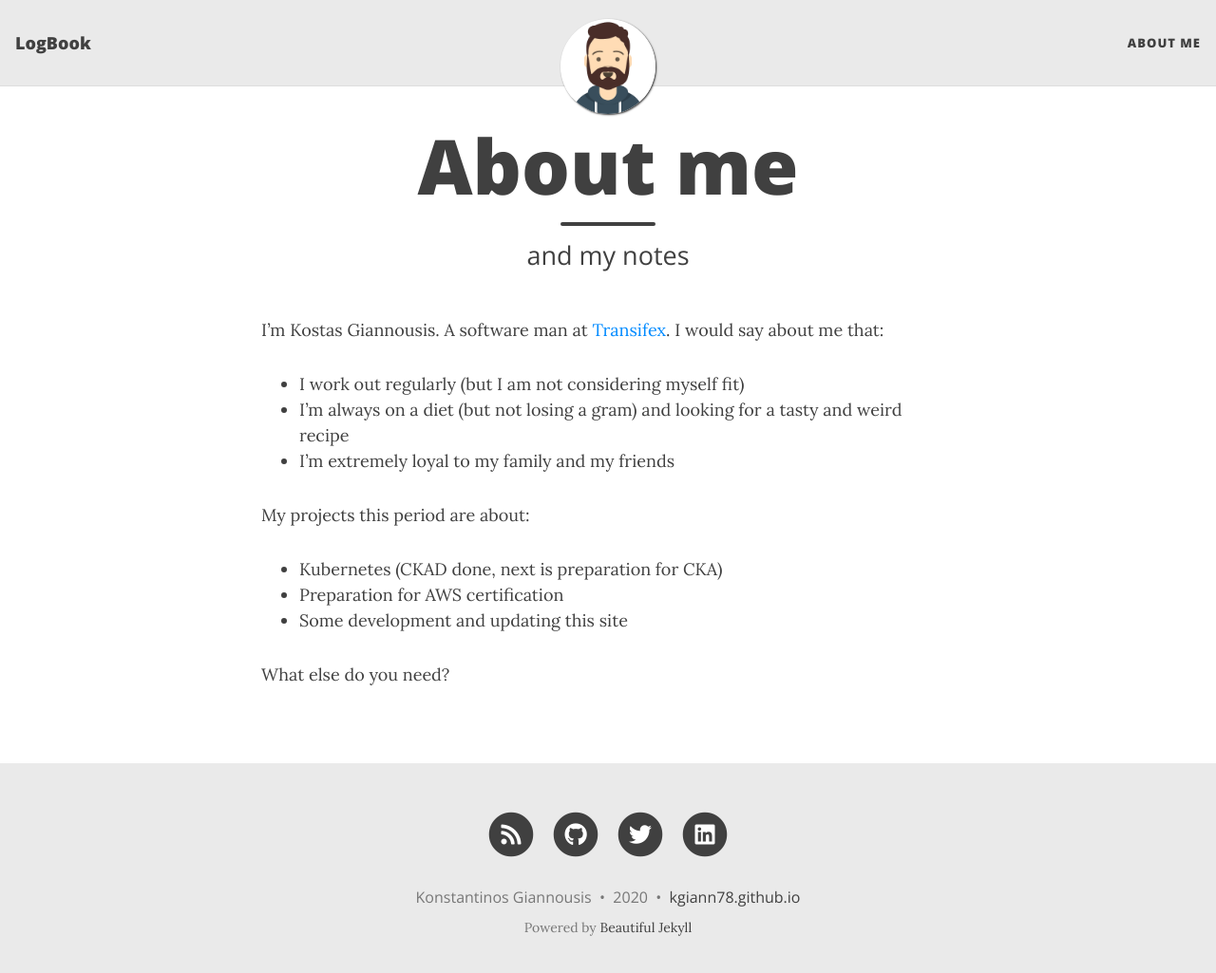
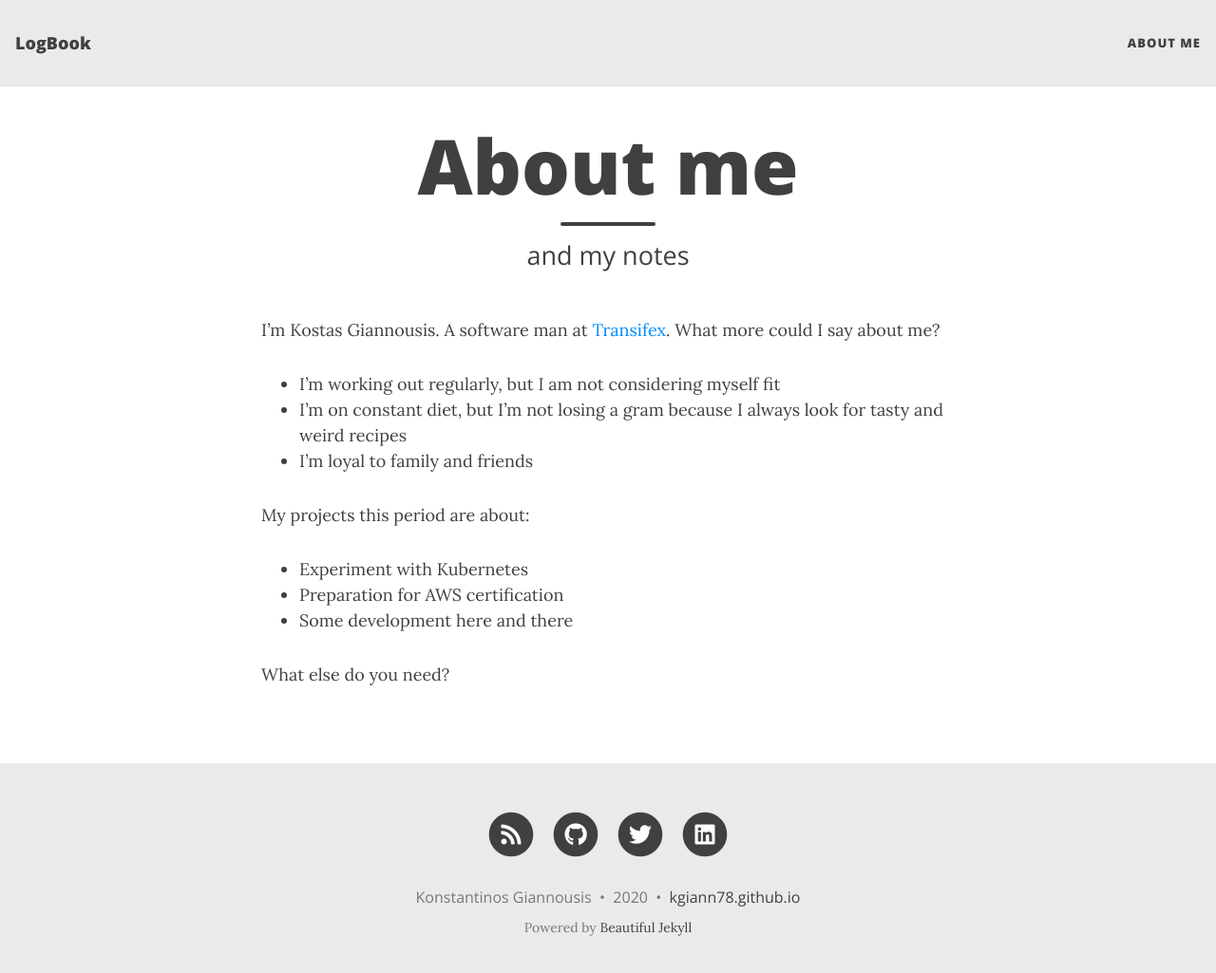
Before and after one commit to kgiann78/kgiann78.github.io, a Jekyll site: the page built from aboutme.md, in a window 1280 px wide and 1038 px high. Shown: the top 1025 px of the window at 95% size. Built offline with Jekyll 4.4.1, drawn with Linux system fonts in a browser that asks for light colours; nearby versions of some CDN libraries.

```diff
--- a/_config.yml
+++ b/_config.yml
@@ -25,10 +25,10 @@ navbar-links:
 # Image to show in the navigation bar - works best with a square image
 # Remove this parameter if you don't want an image in the navbar
 # avatar: "/assets/img/avatar-icon.png"
-avatar: "/assets/img/memoji.png"
+#avatar: "/assets/img/memoji.png"
 
 # By default, the image is cut into a circle. You can disable this behaviour by setting 'round-avatar: false'
-round-avatar: true
+#round-avatar: true
 
 # If you want to have an image logo in the top-left corner instead of having the title of the website,
 # then specify the following parameter
--- a/aboutme.md
+++ b/aboutme.md
@@ -4,17 +4,17 @@ title: About me
 subtitle: and my notes
 ---
 
-I'm Kostas Giannousis. A software man at [Transifex](https://transifex.com). I would say about me that:
+I'm Kostas Giannousis. A software man at [Transifex](https://transifex.com). What more could I say about me?
 
-- I work out regularly (but I am not considering myself fit)
-- I'm always on a diet (but not losing a gram) and looking for a tasty and weird recipe
-- I'm extremely loyal to my family and my friends
+- I'm working out regularly, but I am not considering myself fit
+- I'm on constant diet, but I'm not losing a gram because I always look for tasty and weird recipes
+- I'm loyal to family and friends
 
 
 My projects this period are about:
 
-- Kubernetes (CKAD done, next is preparation for CKA)
+- Experiment with Kubernetes
 - Preparation for AWS certification
-- Some development and updating this site
+- Some development here and there
 
 What else do you need?
```
Also changed, not shown: _posts/2020-12-29-organize-tmux-session-in-multiple-panels.md (added, +120 -0 lines), assets/img/tmux_executing_commands.png (added), assets/img/tmux_split_horiz_panel_0.png (added), assets/img/tmux_split_horiz_panel_0a.png (added), assets/img/tmux_split_horiz_panel_1.png (added), assets/img/tmux_split_horiz_panel_1a.png (added), assets/img/tmux_vertical_split.png (added).
